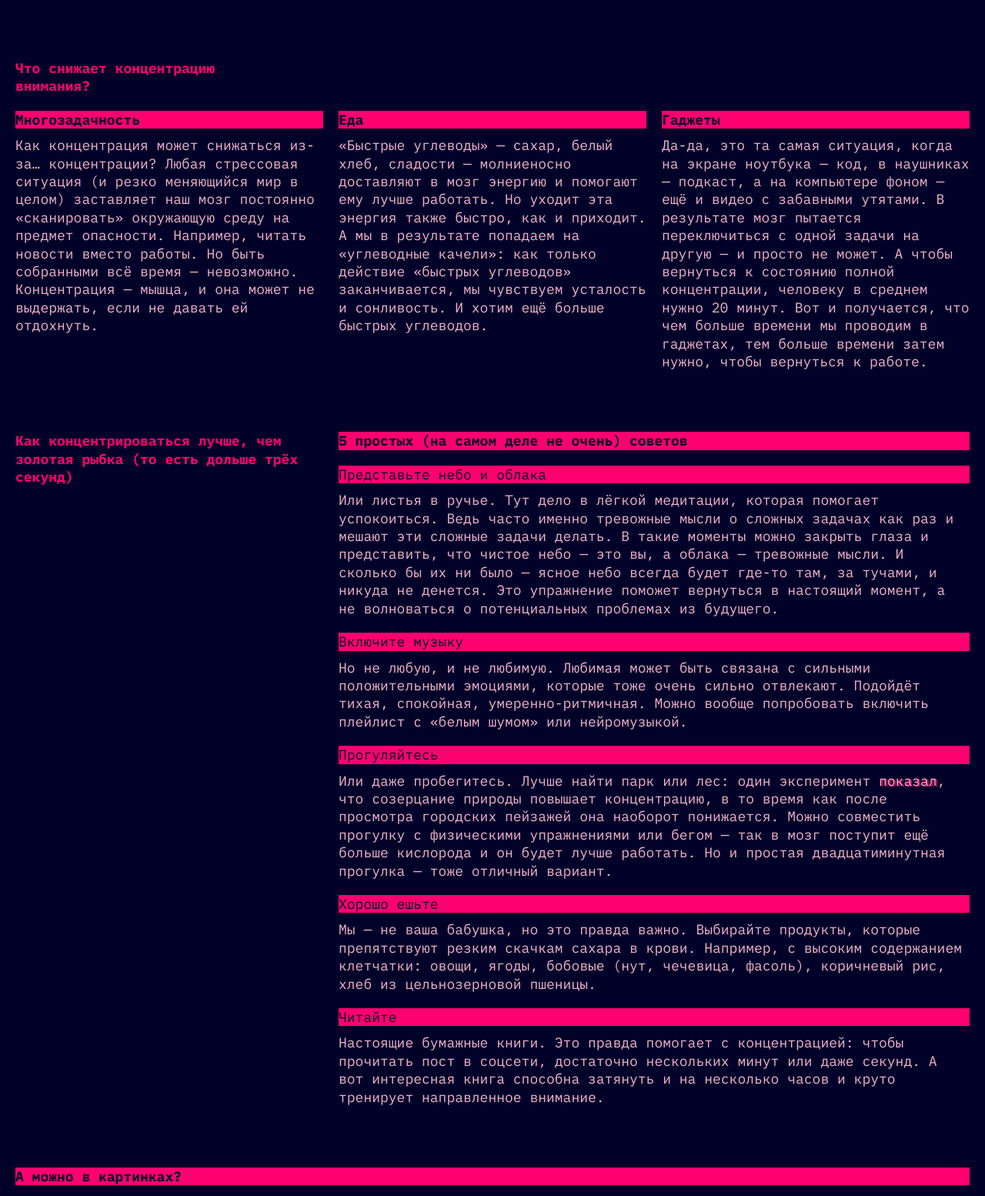
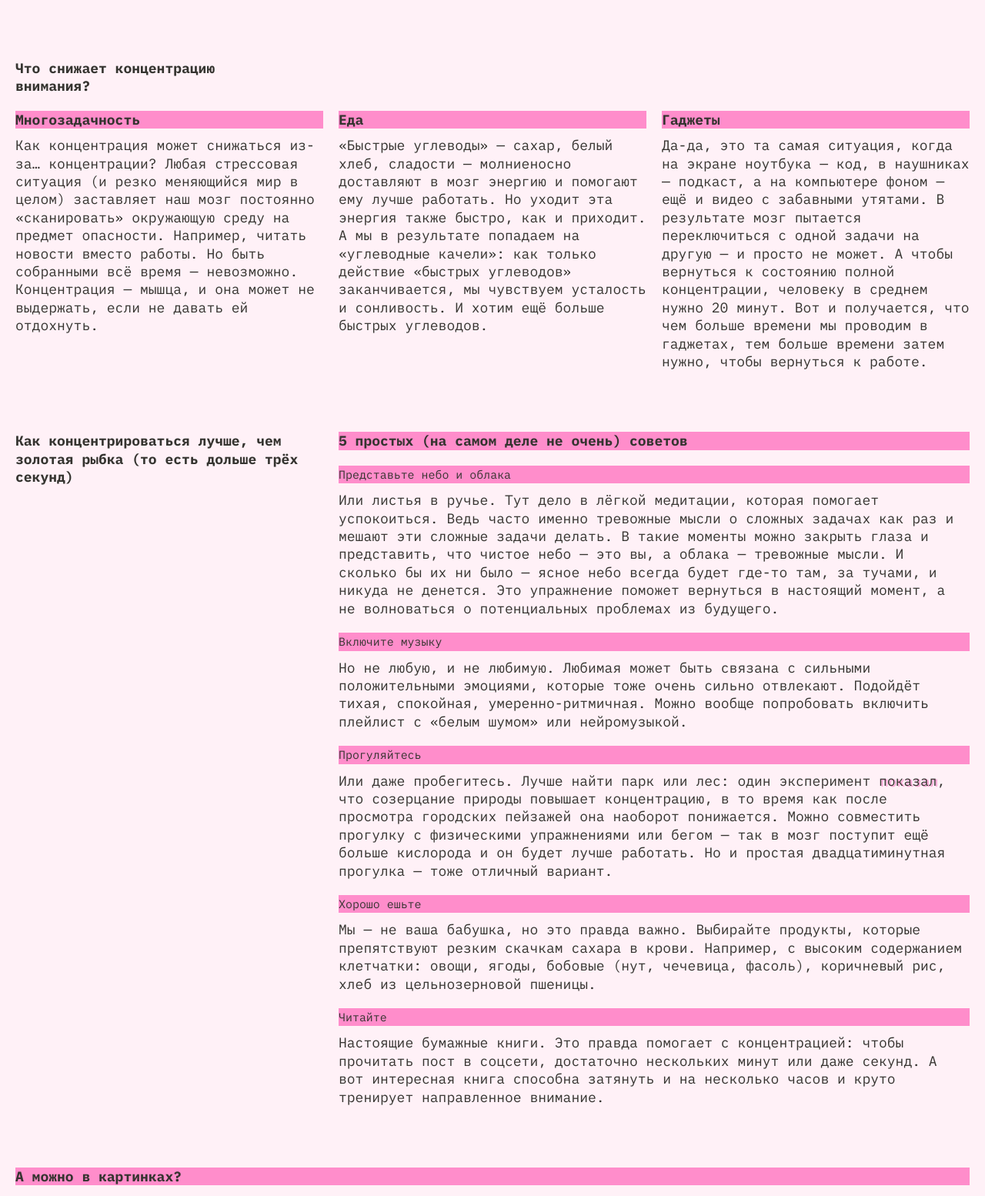
Before and after one commit to zumassh/slozhno-sosredotochitsya-fd, a plain HTML site: page index.html in a window 1280 px wide. Shown: the part 1243-2797 px from the top of the page at 77% size. Drawn offline with Linux system fonts and the light colour scheme.

Commit message:
v1: release

```diff
--- a/index.html
+++ b/index.html
@@ -9,8 +9,8 @@
   <title>Сложно сосредоточиться</title>
   <script src="./scripts/script.js"></script>
   <link rel="icon" href="./images/favicon.svg">
+  <link rel="stylesheet" href="./fonts/fonts.css">
   <link rel="stylesheet" href="./styles/globals.css">
-  <link rel="stylesheet" href="./fonts/fonts.css">
   <link rel="stylesheet" href="./styles/variables.css">
   <link rel="stylesheet" href="./styles/style.css">
   <link rel="stylesheet" href="./styles/dark.css">
@@ -46,11 +46,12 @@
   </header>
   <main class="main__container">
     <section class="content__section why">
-      <h2 class="content__section-title">Почему сосредоточиться так сложно</h2>
+      <h3 class="content__section-title">Почему сосредоточиться так сложно</h3>
       <div class="text__blocks">
         <article class="text__block">
-          <h3 class="content__section-subtitle title-decor">Многозадачность</h3>
-          <p class="content__section-paragraph">Особенно сложно сосредоточиться, когда задач много и все они — важные. Где же
+          <h4 class="content__section-subtitle title-decor">Многозадачность</h4>
+          <p class="content__section-paragraph">Особенно сложно сосредоточиться, когда задач много и все они — важные.
+            Где же
             легендарная многозадачность, когда она так нужна вам (и всем нанимающим менеджерам этого мира)? А дело в
             том, что её просто не существует. Исследователи <a class="paragraph-link">выяснили</a>, что мозгу тяжело
             концентрироваться даже на двух делах одновременно. А когда в поле внимания попадает несколько важных задач,
@@ -58,8 +59,9 @@
             невнимательно: ошибаемся и быстро устаём.</p>
         </article>
         <article class="text__block">
-          <h3 class="content__section-subtitle title-decor">Дофамин</h3>
-          <p class="content__section-paragraph">С гормонами стресса всё понятно, но дальше — ещё интереснее. В нашей невозможности
+          <h4 class="content__section-subtitle title-decor">Дофамин</h4>
+          <p class="content__section-paragraph">С гормонами стресса всё понятно, но дальше — ещё интереснее. В нашей
+            невозможности
             сосредоточиться замешана и полная противоположность стрессу — дофамин. Это вещество участвует в системе
             вознаграждения мозга. Причём тут он? Мы часто отвлекаемся от важной задачи на что-то более «приятное» для
             мозгов. Например, смотрим лайки в соцсетях. В это время и выделяется дофамин — и мы чувствуем удовольствие.
@@ -68,25 +70,28 @@
       </div>
     </section>
     <section class="content__section reasons">
-      <h2 class="content__section-title">Что снижает концентрацию внимания?</h2>
+      <h3 class="content__section-title">Что снижает концентрацию внимания?</h3>
       <div class="text__blocks">
         <article class="text__block">
-          <h3 class="content__section-subtitle title-decor">Многозадачность</h3>
-          <p class="content__section-paragraph">Как концентрация может снижаться из-за… концентрации? Любая стрессовая ситуация (и
+          <h4 class="content__section-subtitle title-decor">Многозадачность</h4>
+          <p class="content__section-paragraph">Как концентрация может снижаться из-за… концентрации? Любая стрессовая
+            ситуация (и
             резко меняющийся мир в целом) заставляет наш мозг постоянно «сканировать» окружающую среду на предмет
             опасности. Например, читать новости вместо работы. Но быть собранными всё время — невозможно. Концентрация —
             мышца, и она может не выдержать, если не давать ей отдохнуть.</p>
         </article>
         <article class="text__block">
-          <h3 class="content__section-subtitle title-decor">Еда</h3>
-          <p class="content__section-paragraph">«Быстрые углеводы» — сахар, белый хлеб, сладости — молниеносно доставляют в мозг
+          <h4 class="content__section-subtitle title-decor">Еда</h4>
+          <p class="content__section-paragraph">«Быстрые углеводы» — сахар, белый хлеб, сладости — молниеносно
+            доставляют в мозг
             энергию и помогают ему лучше работать. Но уходит эта энергия также быстро, как и приходит. А мы в результате
             попадаем на «углеводные качели»: как только действие «быстрых углеводов» заканчивается, мы чувствуем
             усталость и сонливость. И хотим ещё больше быстрых углеводов.</p>
         </article>
         <article class="text__block">
-          <h3 class="content__section-subtitle title-decor">Гаджеты</h3>
-          <p class="content__section-paragraph">Да-да, это та самая ситуация, когда на экране ноутбука — код, в наушниках —
+          <h4 class="content__section-subtitle title-decor">Гаджеты</h4>
+          <p class="content__section-paragraph">Да-да, это та самая ситуация, когда на экране ноутбука — код, в
+            наушниках —
             подкаст, а на компьютере фоном — ещё и видео с забавными утятами. В результате мозг пытается переключиться с
             одной задачи на другую — и просто не может. А чтобы вернуться к состоянию полной концентрации, человеку в
             среднем нужно 20 минут. Вот и получается, что чем больше времени мы проводим в гаджетах, тем больше времени
@@ -95,13 +100,15 @@
       </div>
     </section>
     <section class="content__section advices">
-      <h2 class="content__section-title">Как концентрироваться лучше, чем золотая рыбка (то есть дольше трёх секунд)</h2>
+      <h3 class="content__section-title">Как концентрироваться лучше, чем золотая рыбка (то есть дольше трёх секунд)
+      </h3>
       <div class="text__blocks">
         <article class="text__block">
-          <h3 class="content__section-subtitle title-decor">5 простых (на самом деле не очень) советов</h3>
+          <h4 class="content__section-subtitle title-decor">5 простых (на самом деле не очень) советов</h4>
           <div class="text__block-list">
-            <h4 class="content__section-subtitle-item title-decor">Представьте небо и облака</h4>
-            <p class="content__section-paragraph">Или листья в ручье. Тут дело в лёгкой медитации, которая помогает успокоиться.
+            <h5 class="content__section-subtitle-item title-decor">Представьте небо и облака</h5>
+            <p class="content__section-paragraph">Или листья в ручье. Тут дело в лёгкой медитации, которая помогает
+              успокоиться.
               Ведь часто
               именно тревожные мысли о сложных задачах как раз и мешают эти сложные задачи делать. В такие моменты можно
               закрыть
@@ -111,14 +118,15 @@
               момент, а не
               волноваться о потенциальных проблемах из будущего.</p>
 
-            <h4 class="content__section-subtitle-item title-decor">Включите музыку</h4>
-            <p class="content__section-paragraph">Но не любую, и не любимую. Любимая может быть связана с сильными положительными
+            <h5 class="content__section-subtitle-item title-decor">Включите музыку</h5>
+            <p class="content__section-paragraph">Но не любую, и не любимую. Любимая может быть связана с сильными
+              положительными
               эмоциями,
               которые тоже очень сильно отвлекают. Подойдёт тихая, спокойная, умеренно-ритмичная. Можно вообще
               попробовать
               включить плейлист с «белым шумом» или нейромузыкой.</p>
 
-            <h4 class="content__section-subtitle-item title-decor">Прогуляйтесь</h4>
+            <h5 class="content__section-subtitle-item title-decor">Прогуляйтесь</h5>
             <p class="content__section-paragraph">Или даже пробегитесь. Лучше найти парк или лес: один эксперимент <a
                 class="paragraph-link">показал</a>, что созерцание природы повышает концентрацию, в то время как после
               просмотра
@@ -128,14 +136,15 @@
               тоже
               отличный вариант.</p>
 
-            <h4 class="content__section-subtitle-item title-decor">Хорошо ешьте</h4>
+            <h5 class="content__section-subtitle-item title-decor">Хорошо ешьте</h5>
             <p class="content__section-paragraph">Мы — не ваша бабушка, но это правда важно. Выбирайте продукты, которые
               препятствуют
               резким скачкам сахара в крови. Например, с высоким содержанием клетчатки: овощи, ягоды, бобовые (нут,
               чечевица,
               фасоль), коричневый рис, хлеб из цельнозерновой пшеницы.</p>
-            <h4 class="content__section-subtitle-item title-decor">Читайте</h4>
-            <p class="content__section-paragraph">Настоящие бумажные книги. Это правда помогает с концентрацией: чтобы прочитать
+            <h5 class="content__section-subtitle-item title-decor">Читайте</h5>
+            <p class="content__section-paragraph">Настоящие бумажные книги. Это правда помогает с концентрацией: чтобы
+              прочитать
               пост в
               соцсети, достаточно нескольких минут или даже секунд. А вот интересная книга способна затянуть и на
               несколько
@@ -145,18 +154,18 @@
       </div>
     </section>
     <div class="gallery__container">
-      <h3 class="content__section-subtitle title-decor">А можно в картинках?</h3>
+      <h4 class="content__section-subtitle title-decor">А можно в картинках?</h4>
       <div class="gallery">
-        <img src="./images/sunset.png" alt="закат" class="gallery-item sunset-img"/>
-        <img src="./images/ice-cream.png" alt="мороженое" class="gallery-item ice-cream-img"/>
-        <img src="./images/tape.png" alt="пластинка" class="gallery-item tape-img"/>
-        <img src="./images/books.png" alt="книги" class="gallery-item books-img"/>
-        <img src="./images/street.png" alt="улица" class="gallery-item street-img"/>
+        <img src="./images/sunset.png" alt="закат" class="gallery-item sunset-img" loading="lazy" />
+        <img src="./images/ice-cream.png" alt="мороженое" class="gallery-item ice-cream-img" loading="lazy" />
+        <img src="./images/tape.png" alt="пластинка" class="gallery-item tape-img" loading="lazy" />
+        <img src="./images/books.png" alt="книги" class="gallery-item books-img" loading="lazy" />
+        <img src="./images/street.png" alt="улица" class="gallery-item street-img" loading="lazy" />
       </div>
     </div>
   </main>
   <footer class="footer__container decorated-zone">
-    <h1 class="text-main">focus</h1>
+    <h2 class="text-main">focus</h2>
   </footer>
 </body>
 
--- a/styles/dark.css
+++ b/styles/dark.css
@@ -9,6 +9,14 @@
     Так стили написанные ниже будут иметь больший вес,
     чем стили в медиазапросе предпочтений пользователя
   */
+  --background-image: url('../images/cover-image-dark.png');
+  --accent-color: #FF0070;
+  --rec-color: #FF0070;
+  --detail-color: #FF0070;
+  --header-text-color: #DB00FF;
+  --main-color: #000028;
+  --main-text-color: #000028;
+  --paragraph-color: #F1B2CE;
 }
 
 .theme-dark .page {
--- a/styles/light.css
+++ b/styles/light.css
@@ -9,8 +9,29 @@
     Так стили написанные ниже будут иметь больший вес,
     чем стили в медиазапросе предпочтений пользователя
   */
+  --background-image: url('../images/cover-image-light.png');
+  --rec-color: #FFF1F7;
+  --accent-color: #FF8DCB;
+  --detail-color: #353430;
+  --header-text-color: #FFC2E6;
+  --main-color: #FFF1F7;
+  --main-text-color: #353430;
+  --paragraph-color: #353430;
 }
 
 .theme-light .page {
   /* Вам также нужно будет написать ряд подобных селекторов */
 }
+
+@media (prefers-color-scheme: light) {
+  :root {
+    --background-image: url('../images/cover-image-light.png');
+  --rec-color: #FFF1F7;
+  --accent-color: #FF8DCB;
+  --detail-color: #353430;
+  --header-text-color: #FFC2E6;
+  --main-color: #FFF1F7;
+  --main-text-color: #353430;
+  --paragraph-color: #353430;
+  }
+}
--- a/styles/style.css
+++ b/styles/style.css
@@ -1,7 +1,7 @@
 /* Основные стили проекта. Это стили для темы, которую вы верстаете первой. */
 
 .page {
-  background-image: url('../images/cover-image-dark.png');
+  background-image: var(--background-image);
   background-attachment: fixed;
 }
 
@@ -25,9 +25,9 @@
   display: inline-block;
   block-size: 25px;
   inline-size: 25px;
-  margin: 0px 0px auto auto ;
-  border-right: 1px solid var(--accent-color);
-  border-top: 1px solid var(--accent-color);
+  margin: 0px 0px auto auto;
+  border-right: 1px solid var(--detail-color);
+  border-top: 1px solid var(--detail-color);
   position: absolute;
   top: 10px;
   right: 10px;
@@ -38,8 +38,8 @@
   display: inline-block;
   block-size: 25px;
   inline-size: 25px;
-  border-left: 1px solid var(--accent-color);
-  border-bottom: 1px solid var(--accent-color);
+  border-left: 1px solid var(--detail-color);
+  border-bottom: 1px solid var(--detail-color);
   grid-row: 3;
   position: absolute;
   bottom: 10px;
@@ -50,7 +50,7 @@
   position: absolute;
   top: 10px;
   right: 20px;
-  color: var(--accent-color);
+  color: var(--rec-color);
   font-family: 'IBM Plex Mono';
   font-size: 18px;
   font-weight: 400;
@@ -62,8 +62,8 @@
   display: inline-block;
   block-size: 9px;
   inline-size: 9px;
-  background-color: var(--accent-color);
-  box-shadow: 0 0 8px var(--accent-color);
+  background-color: var(--rec-color);
+  box-shadow: 0 0 8px var(--rec-color);
   border-radius: 50%;
   margin-left: 10px;
 }
@@ -77,7 +77,7 @@
 
 .header__theme-menu-button {
   text-transform: lowercase;
-  color: var(--accent-color);
+  color: var(--detail-color);
   font-family: 'IBM Plex Mono';
   font-size: 18px;
   border: none;
@@ -86,7 +86,18 @@
 }
 
 .header__theme-menu-button_active {
-  border: 1px solid var(--accent-color);
+  border: 1px solid var(--detail-color);
+  pointer-events: none;
+}
+
+.header__theme-menu-button:focus-visible {
+  outline: none;
+  border: none;
+  border-bottom: 1px solid var(--detail-color);
+}
+
+.header__theme-menu-button:hover {
+  border: 1px solid color-mix(in srgb, var(--detail-color) 40%, transparent);
 }
 
 .text-main {
@@ -109,7 +120,7 @@
 
 .title-decor {
   background-color: var(--accent-color);
-  color: var(--main-color);
+  color: var(--main-text-color);
 }
 
 .main__container {
@@ -128,14 +139,13 @@
 }
 
 .content__section-title {
-  color: var(--accent-color);
+  color: var(--detail-color);
   margin-bottom: 20px;
   font-weight: 700;
   font-size: 18px;
 }
 
-/*text-block__title*/
-.content__section-subtitle  {
+.content__section-subtitle {
   display: grid;
   margin-bottom: 10px;
   font-family: 'IBM Plex Mono';
@@ -152,7 +162,15 @@
   text-shadow: 2px 1px 1px var(--accent-color);
 }
 
-/*text-block__subtitle*/
+.paragraph-link:hover {
+  border-bottom: 1px solid var(--paragraph-color);
+}
+
+.paragraph-link:focus-visible {
+  outline: none;
+  border: 1px solid var(--paragraph-color);
+}
+
 .content__section-subtitle-item {
   font-weight: normal;
   margin-bottom: 10px;
@@ -184,7 +202,7 @@
   align-items: center;
 }
 
-@media (width >= 768px) {
+@media (width >=768px) {
   .header {
     grid-template-rows: repeat(3, 1fr) 60px;
     padding-right: 20px;
@@ -305,7 +323,7 @@
   }
 }
 
-@media (width >= 1024px) {
+@media (width >=1024px) {
   .header {
     grid-template-rows: repeat(3, min-content);
     align-items: start;
@@ -323,7 +341,7 @@
   }
 
   .text-main {
-    font-size: clamp(9.813rem, 9.813rem + 0vw, 9.813rem);
+    font-size: clamp(7.5rem, 0.5625rem + 14.4531vw, 9.8125rem);
     margin-top: 170px;
   }
 
@@ -349,6 +367,7 @@
       grid-template-columns: repeat(3, 1fr);
       column-gap: 20px;
     }
+
     .content__section-title {
       max-width: 315px;
     }
--- a/styles/variables.css
+++ b/styles/variables.css
@@ -4,7 +4,10 @@
 */
 
 :root {
+  --background-image: url('../images/cover-image-dark.png');
+  --rec-color: #FF0070;
   --accent-color: #FF0070;
+  --detail-color: #FF0070;
   --header-text-color: #DB00FF;
   --main-color: #000028;
   --paragraph-color: #F1B2CE;
```
